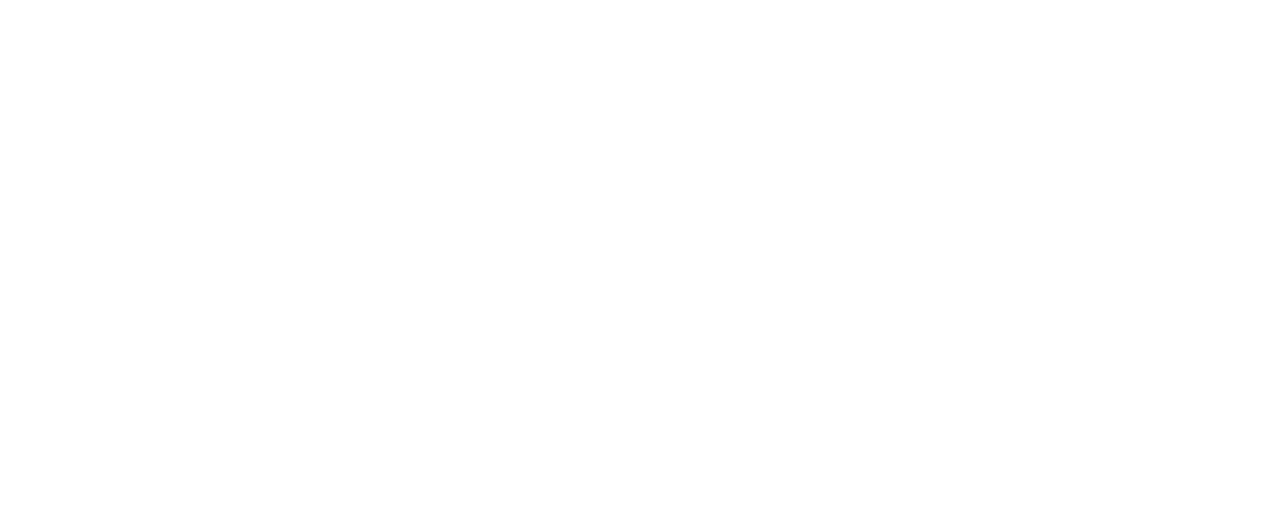
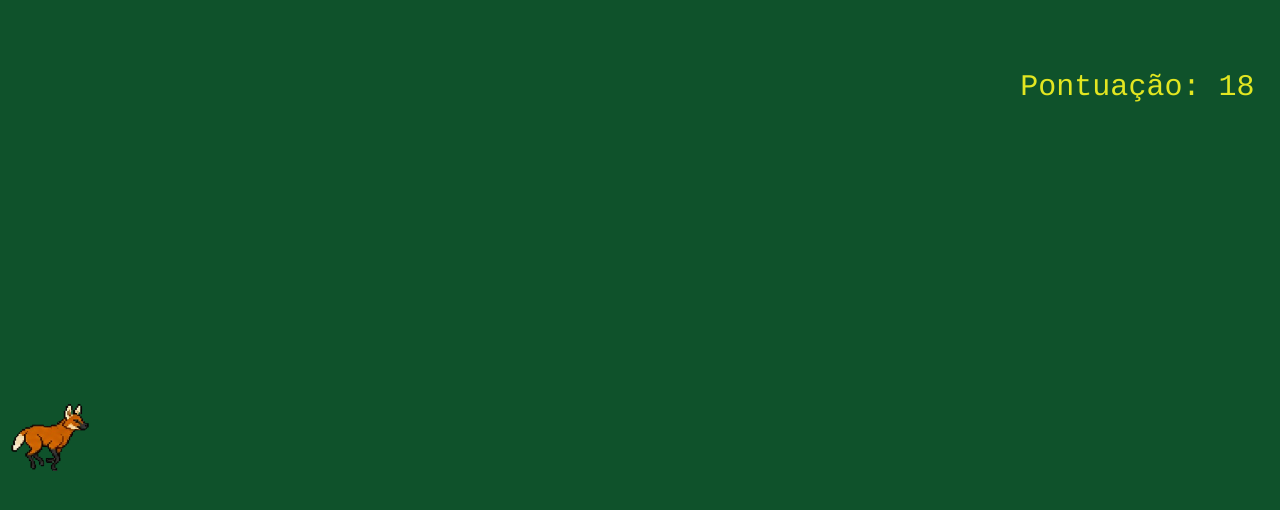
Before and after one commit to Th14g0o/WebJogos, a plain HTML site: page jogos/corre-guara/index.html in a window 1280 px wide. Drawn offline with Linux system fonts and the light colour scheme.

Commit message:
ahnsdugbadsyifnapidkn

```diff
--- a/jogos/corre-guara/estilos/principal.css
+++ b/jogos/corre-guara/estilos/principal.css
@@ -0,0 +1,6 @@
+body{
+    background-color: #0f522b;
+    margin: 0;
+    padding: 0;
+    font-family: courier, monospace;
+}
--- a/jogos/corre-guara/index.html
+++ b/jogos/corre-guara/index.html
@@ -1,15 +1,14 @@
 <!DOCTYPE html>
-<html lang="en">
+<html lang="pt-ber">
 <head>
     <meta charset="UTF-8">
     <meta name="viewport" content="width=device-width, initial-scale=1.0">
     <title>Corre Guará</title>
+    <link rel="stylesheet" href="estilos/principal.css">
 </head>
-<body>
-    <img src="" id="personagem" />
+<body id="corre-guara">
     <script src="scripts/pontuacao.js"></script>
     <script src="scripts/corredor.js"></script>
     <script src="scripts/principal.js"></script>
-
 </body>
 </html>
--- a/jogos/corre-guara/scripts/corredor.js
+++ b/jogos/corre-guara/scripts/corredor.js
@@ -1,3 +1,9 @@
+const estado = {
+    correndo: 0,
+    pulando: 1,
+    caindo: 2,
+}
+
 
 class Corredor {
     constructor(nome){
@@ -6,19 +12,66 @@
         this.vidas = 1;
         this.frameAtual = 0;
         this.velocidadeAnima = 0.05;
+
+        this.estado = estado.correndo;
+
+        this.tagImg = document.createElement("img");
+        this.prepararExibicao();
+
+        this.posicao = this.tagImg.getBoundingClientRect();
     }
+
+    prepararExibicao(){
+        this.tagImg.style.display = 'block';
+        this.tagImg.style.width = '100px';
+        this.tagImg.style.position = 'absolute';
+        this.tagImg.style.top = '50%';
+        this.tagImg.style.left = '0px';
+        this.tagImg.style.transition = "top 0.5s ease";
+
+    }
+
+    pular(){
+        if (this.estado != estado.pulando){
+            this.estado = estado.pulando;
+            this.tagImg.style.top = '30%';
+            setTimeout(() => {
+                this.tagImg.style.top = '50%';
+                setTimeout(() => {
+                    this.estado = estado.correndo;
+                }, 500);
+            }, 500);
+        }
+    }
+
     adicionaSprite(caminho){
         this.spriteSheet.push(caminho)
     }
+
     animar(){
-        this.frameAtual = (this.frameAtual + velocidadeAnima) % spriteSheet.length()
+        this.frameAtual = (this.frameAtual + this.velocidadeAnima) % this.spriteSheet.length;
+        this.tagImg.src = this.sprite();
     }
+
+    sprite(){
+        return this.spriteSheet[Math.trunc(this.frameAtual)];
+    }
+
+    atualizarEstado(){
+        this.posicao = this.tagImg.getBoundingClientRect();
+        this.animar();
+        // console.log("X:", this.posicao.x);
+        // console.log("Y:", this.posicao.y);
+        // console.log("Largura:", this.posicao.width);
+        // console.log("Altura:", this.posicao.height);
+    }
+
 }
 
 // 1. Guara
-const caminhoBaseCorreGuara = '/jogos/corre-guara/sprites/'
-guara = new Corredor('Guará');
-
+const caminhoBaseCorreGuara = 'sprites/guara/'
+let guara = new Corredor('Guará');
 // 1.1 Sprite Correndo
-for (let i = 1; i <= 0; i++)
-    guara.adicionaSprite(caminhoBaseCorreGuara + 'guara-0' + i + '.png');
+for (let i = 1; i <= 9; i++){
+    guara.adicionaSprite(`${caminhoBaseCorreGuara}guara-0${i.toString()}.png`);
+}
--- a/jogos/corre-guara/scripts/pontuacao.js
+++ b/jogos/corre-guara/scripts/pontuacao.js
@@ -2,8 +2,25 @@
     constructor(){
         this.pontos = 0;
         this.maiorPontuacao = 0;
+        this.tag = document.createElement("p");
+        this.prepararExibicao();
+    }
+
+    prepararExibicao(){
+        this.tag.style.display = 'block';
+        this.tag.style.color = "#e2e621";
+        this.tag.style.fontSize = "30px";
+        this.tag.style.position = "absolute";
+        this.tag.style.top = "5%";
+        this.tag.style.right = "2%";
+    }
+
+    contando(){
+        this.tag.innerHTML = "Pontuação: " + Math.trunc(this.pontos);
+        this.pontos += 0.015;
     }
     acabouJogo(){
         if (this.pontos > this.maiorPontuacao) this.maiorPontuacao = this.pontos;
     }
+
 }
--- a/jogos/corre-guara/scripts/principal.js
+++ b/jogos/corre-guara/scripts/principal.js
@@ -4,15 +4,24 @@
         this.pontuacao = new Pontuacao();
         this.vidasConsumidas = 0;
         this.iniciado = true;
+        this.correGuara = document.getElementById('corre-guara');
     }
     comecar(){
-        const personagemImg = document.getElementById('personagem');
-        while (this.iniciado){
-            this.corredor.animar();
-            personagemImg.src = this.corredor.spriteSheet[Math.trunc(this.corredor.frameAtual)];
-        }
+        this.correGuara.appendChild(this.pontuacao.tag);
+        this.correGuara.appendChild(this.corredor.tagImg);
+
+        document.addEventListener("keydown", (evento) => {
+            if (evento.code === "Space") {
+                this.corredor.pular();
+            }
+        });
+
+        setInterval(() => {
+            this.corredor.atualizarEstado();
+            this.pontuacao.contando();
+        }, 0);
     }
 }
 
 jogo = new Jogo();
-jogo.comecar;
+jogo.comecar();
```
Also changed, not shown: index.html (+1 -1 lines), jogos/corre-guara/scripts/colisao.js (added, +8 -0 lines), jogos/corre-guara/scripts/obstaculo.js (+8 -0 lines).
